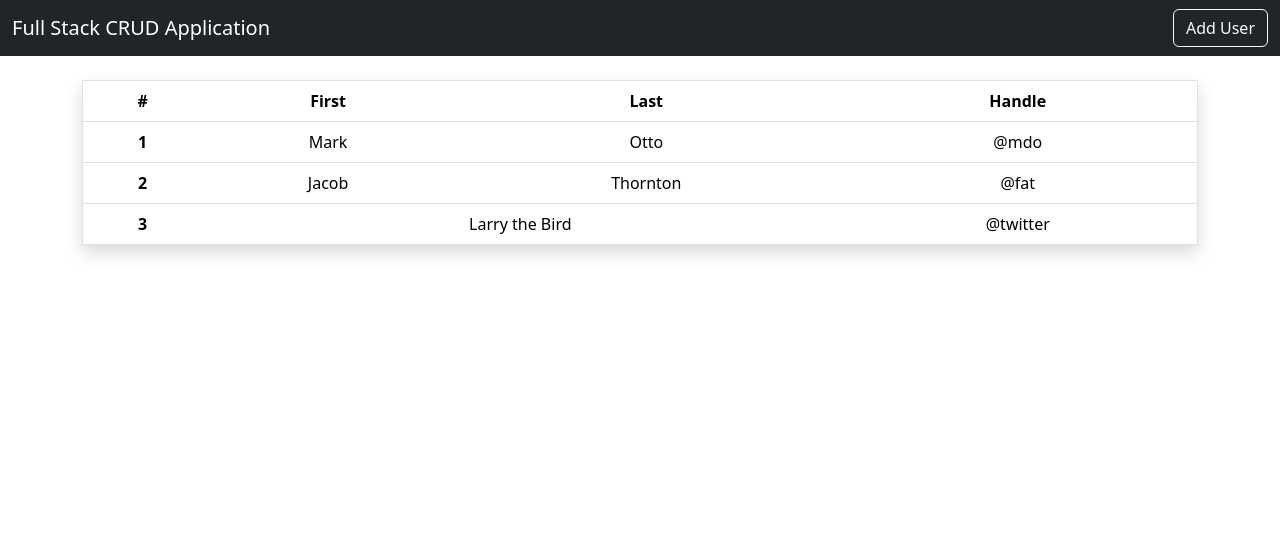
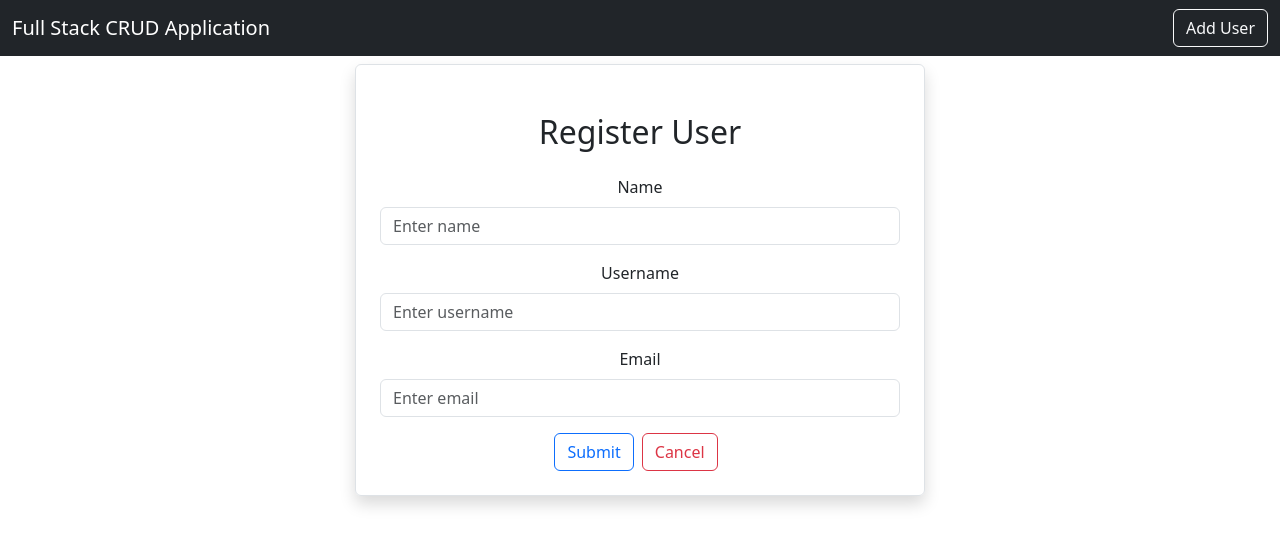
Before and after one commit to anthony-balfour/CRUD-FullStack, a React (Create React App) app: page /adduser in a window 1280 px wide. Shown: the top 546 px of the page. Built offline with nearby package versions, Linux system fonts and the light colour scheme; no server answers.

Commit message:
Register user code

```diff
--- a/package.json
+++ b/package.json
@@ -10,6 +10,7 @@
     "bootstrap": "^5.3.2",
     "react": "^18.2.0",
     "react-dom": "^18.2.0",
+    "react-router-dom": "^6.16.0",
     "react-scripts": "5.0.1",
     "web-vitals": "^2.1.4"
   },
--- a/src/App.js
+++ b/src/App.js
@@ -1,14 +1,22 @@
 import './App.css';
 // Importing bootstrap
 import "../node_modules/bootstrap/dist/css/bootstrap.min.css";
+// Importing React Router
+import {BrowserRouter as Router, Routes, Route} from "react-router-dom";
 import Navbar from './Layout/Navbar/navbar';
 import Home from './Pages/home';
+import AddUser from './Users/AddUser';
 
 function App() {
   return (
     <div className="App">
-      <Navbar />
-      <Home />
+      <Router>
+        <Navbar />
+          <Routes>
+            <Route exact path="/" element={<Home />} />
+            <Route exact path="/adduser" element={<AddUser />} />
+          </Routes>
+      </Router>
     </div>
   );
 }
--- a/src/Layout/Navbar/navbar.js
+++ b/src/Layout/Navbar/navbar.js
@@ -1,11 +1,12 @@
 import React from 'react'
+import { Link } from 'react-router-dom'
 
 export default function Navbar() {
   return (
     <div>
 
 <nav className="navbar navbar-expand-lg navbar-dark bg-dark">
-  <div className="container-fluid">
+  <section className="container-fluid">
     <a className="navbar-brand" href="#">Full Stack CRUD Application</a>
     <button
     className="navbar-toggler"
@@ -16,8 +17,8 @@ export default function Navbar() {
     aria-expanded="false" aria-label="Toggle navigation">
       <span className="navbar-toggler-icon"></span>
     </button>
-    <button className="btn btn-outline-light">Add User</button>
-  </div>
+    <Link className="btn btn-outline-light" to="/adduser">Add User</Link>
+  </section>
 </nav>
 
 
--- a/src/Pages/home.js
+++ b/src/Pages/home.js
@@ -15,7 +15,7 @@ export default function Home() {
   const loadUsers  = async () => {
     // getting with the specified path
     const result = await axios.get("http://localhost:8080/users");
-    console.log(result);
+   setUsers(result.data);
   }
 
   return (
@@ -25,29 +25,31 @@ export default function Home() {
         <thead>
           <tr>
             <th scope="col">#</th>
-            <th scope="col">First</th>
-            <th scope="col">Last</th>
-            <th scope="col">Handle</th>
+            <th scope="col">Name</th>
+            <th scope="col">Username</th>
+            <th scope="col">Email</th>
+            <th scope="col">Action</th>
           </tr>
         </thead>
         <tbody>
-          <tr>
-            <th scope="row">1</th>
-            <td>Mark</td>
-            <td>Otto</td>
-            <td>@mdo</td>
-          </tr>
-          <tr>
-            <th scope="row">2</th>
-            <td>Jacob</td>
-            <td>Thornton</td>
-            <td>@fat</td>
-          </tr>
-          <tr>
-            <th scope="row">3</th>
-            <td colspan="2">Larry the Bird</td>
-            <td>@twitter</td>
-          </tr>
+          {
+            users.map((user, index) => {
+              return (
+              <tr>
+                <th scope="row" key={index}>{index + 1}</th>
+                <td>{user.name}</td>
+                <td>{user.username}</td>
+                <td>{user.email}</td>
+                <td>
+                  <button className="btn btn-primary mx-2">View</button>
+                  <button className="btn btn-success mx-2">Edit</button>
+                  <button className="btn btn-danger mx-2">Delete</button>
+                </td>
+              </tr>
+              )
+            })
+          }
+
         </tbody>
       </table>
       </div>
--- a/src/Users/AddUser.js
+++ b/src/Users/AddUser.js
@@ -0,0 +1,56 @@
+import React from 'react'
+
+export default function AddUser() {
+  return (
+    <aside className="container">
+      <section className="row">
+        <div className="col-md-6 offset-md-3 border rounded p-4 mt-2 shadow">
+          <h2 className="text-center m-4">Register User</h2>
+          <section className="mb-3">
+            <label htmlFor="Name" className="form-label">
+              Name
+            </label>
+            <input
+            type={"text"}
+            className="form-control"
+            placeholder='Enter name'
+            name="Name"
+            />
+          </section>
+
+          <section className="mb-3">
+            <label htmlFor="Username" className="form-label">
+              Username
+            </label>
+            <input
+            type={"text"}
+            className="form-control"
+            placeholder='Enter username'
+            name="Username"
+            />
+          </section>
+
+          <section className="mb-3">
+            <label htmlFor="Email" className="form-label">
+              Email
+            </label>
+            <input
+            type={"text"}
+            className="form-control"
+            placeholder='Enter email'
+            name="Email"
+            />
+          </section>
+
+        <button type="submit" className="btn btn-outline-primary">
+          Submit
+        </button>
+
+        <button type="submit" className="mx-2 btn btn-outline-danger">
+          Cancel
+        </button>
+        </div>
+      </section>
+    </aside>
+  )
+}
```
Also changed, not shown: 1 other file (tests, documents, lock files or other folders).
